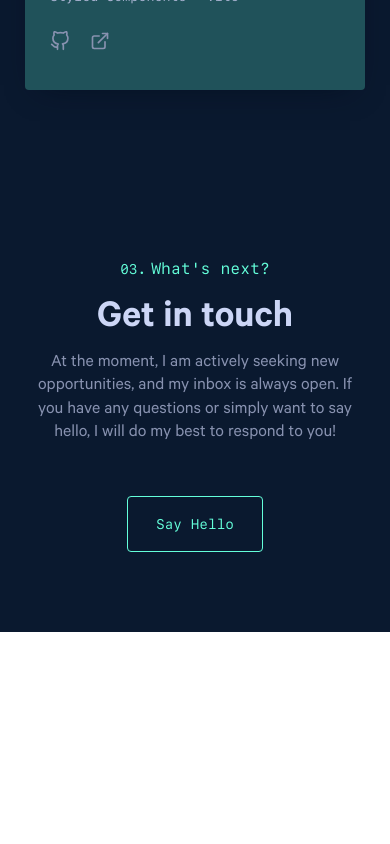
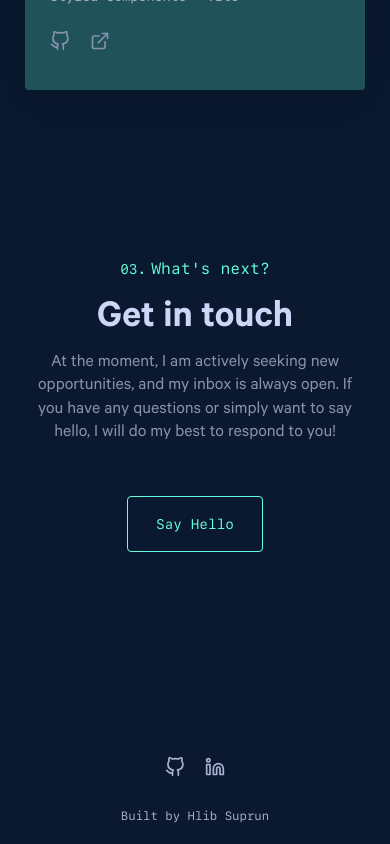
Before and after one commit to hlibsuprun/portfolio, a Vue app: page / in a window 390 px wide. Shown: the part 2298-3142 px from the top of the page. Before the commit the page ends 3030 px from the top, so only its background shows below. Built offline with nearby package versions, Linux system fonts and the light colour scheme.

Commit message:
feat: add Footer component

```diff
--- a/src/App.vue
+++ b/src/App.vue
@@ -1,7 +1,7 @@
 <script setup>
 import {ref, watch} from 'vue'
 
-import NavBar from '@/components/NavBar.vue'
+import Header from '@/components/Header.vue'
 import WelcomeSpinner from '@/components/WelcomeSpinner.vue'
 import SocialMedia from "@/components/Side/SideSocial.vue";
 import Email from "@/components/Side/SideEmail.vue";
@@ -9,6 +9,7 @@ import SectionHero from "@/components/Section/SectionHero.vue";
 import SectionAbout from "@/components/Section/SectionAbout.vue";
 import SectionProjects from "@/components/Section/SectionProjects.vue";
 import SectionContact from "@/components/Section/SectionContact.vue";
+import Footer from "@/components/Footer.vue";
 
 let welcome = ref(true)
 setTimeout(() => {
@@ -25,7 +26,7 @@ watch(isOpenMobileMenu, (isOpen) => {
 <template>
   <WelcomeSpinner v-if="welcome"/>
   <div v-else>
-    <NavBar
+    <Header
         :is-open-mobile-menu="isOpenMobileMenu"
         @update-is-open-mobile-menu="isOpenMobileMenu = $event"
     />
@@ -40,6 +41,7 @@ watch(isOpenMobileMenu, (isOpen) => {
       <SectionProjects v-scrollanimation/>
       <SectionContact v-scrollanimation/>
     </main>
+    <Footer/>
   </div>
 </template>
 
--- /dev/null
+++ b/src/components/Footer.vue
@@ -0,0 +1,84 @@
+<script setup>
+import BaseIcon from "@/components/Base/BaseIcon.vue";
+</script>
+
+<template>
+  <footer class="footer">
+    <div class="footer__social">
+      <ul>
+        <li>
+          <a href="https://github.com/hlibsuprun" class="social__link" target="_blank">
+            <BaseIcon height="20" width="20" icon-name="github"/>
+          </a>
+        </li>
+        <li>
+          <a
+              href="https://www.linkedin.com/in/hlibsuprun/"
+              class="social__link" target="_blank">
+            <BaseIcon height="20" width="20" icon-name="linkedin"/>
+          </a>
+        </li>
+      </ul>
+    </div>
+    <div class="footer__credit">
+      <a href="https://github.com/hlibsuprun/portfolio" target="_blank">
+        <div>Built by Hlib Suprun</div>
+      </a>
+    </div>
+  </footer>
+</template>
+
+<style lang="scss" scoped>
+@import '@/assets/styles/variables.scss';
+
+.footer {
+  display: flex;
+  justify-content: center;
+  align-items: center;
+  flex-direction: column;
+  height: auto;
+  min-height: 70px;
+  padding: 15px;
+  text-align: center;
+
+  &__social {
+    display: none;
+  }
+
+  &__credit a {
+    color: $light-slate;
+    font-family: $font-mono;
+    font-size: $fz-xxs;
+    line-height: 1;
+  }
+}
+
+@media (max-width: 768px) {
+  .footer {
+    &__social {
+      display: block;
+      width: 100%;
+      max-width: 270px;
+      margin: 0px auto 10px;
+      color: $light-slate;
+
+      ul {
+        display: flex;
+        justify-content: center;
+        align-items: center;
+        padding: 0px;
+        margin: 0px;
+
+        a {
+          color: inherit;
+          padding: 10px;
+
+          &:hover, &:focus {
+            color: $green;
+          }
+        }
+      }
+    }
+  }
+}
+</style>
```
Also changed, not shown: src/components/Header.vue (renamed from src/components/NavBar.vue).
